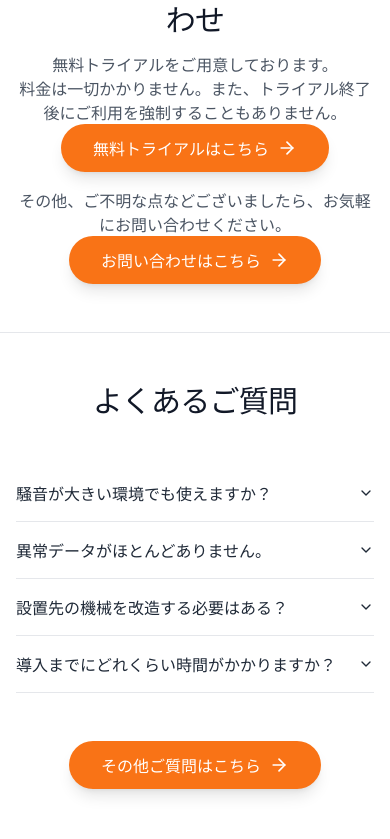
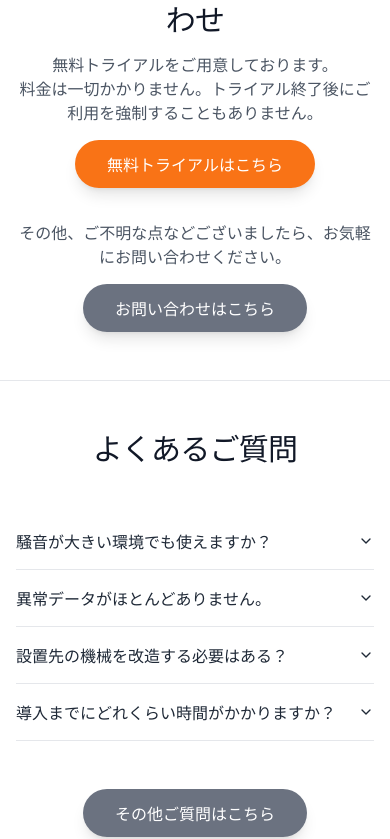
Before and after one commit to BABAAKIHISA/Otomoni-LP, a React (Vite) app: page / in a window 390 px wide. Shown: the part 5191-6030 px from the top of the page. Built offline with nearby package versions, Linux system fonts and the light colour scheme.

Commit message:
Change layout

```diff
--- a/src/App.jsx
+++ b/src/App.jsx
@@ -4,7 +4,6 @@ import Header from '@/components/Header';
 import Footer from '@/components/Footer';
 import GoogleAnalytics from '@/components/GoogleAnalytics';
 import Home from '@/pages/Home';
-import About from '@/pages/About';
 import Contact from '@/pages/Contact';
 import ProductDetailPage from '@/pages/ProductDetailPage';
 import Success from '@/pages/Success';
@@ -27,7 +26,6 @@ function App() {
       <main className="flex-grow">
         <Routes>
           <Route path="/" element={<Home />} />
-          <Route path="/about" element={<About />} />
           <Route path="/contact" element={<Contact />} />
           <Route path="/Faq" element={<Faq />} />
           <Route path="/FreeTrial" element={<FreeTrial />} />
--- a/src/components/Header.jsx
+++ b/src/components/Header.jsx
@@ -10,9 +10,6 @@ const Header = ({ setIsCartOpen }) => {
 
   const navLinks = [
     // Shop link removed as requested
-    { path: '/', label: 'オトモニについて' },
-    { path: '/about', label: '開発チーム' },
-    { path: '/Faq', label: 'よくあるご質問' },
     { path: '/contact', label: 'お問い合わせ' },
   ];
 
--- a/src/pages/Home.jsx
+++ b/src/pages/Home.jsx
@@ -344,22 +344,20 @@ const ClosingSection = () => {
           <h2 className="font-japanese text-3xl sm:text-4xl font-medium tracking-tight text-gray-900">
             無料トライアル、お問い合わせ
           </h2>
-          <p className="font-japanese mt-4 text-base sm:text-lg text-gray-600">
+          <p className="font-japanese mt-4 mb-4 text-base sm:text-lg text-gray-600">
             無料トライアルをご用意しております。<br />
-            料金は一切かかりません。また、トライアル終了後にご利用を強制することもありません。<br />
+            料金は一切かかりません。トライアル終了後にご利用を強制することもありません。<br />
             <Link to="/FreeTrial">
-              <Button className="font-japanese bg-orange-500 text-white hover:bg-orange-600 rounded-full px-8 py-6 text-base transition-all duration-300 hover:scale-105 shadow-lg hover:shadow-xl">
+              <Button className="font-japanese mt-4 mb-4 bg-orange-500 text-white hover:bg-orange-600 rounded-full px-8 py-6 text-base transition-all duration-300 hover:scale-105 shadow-lg hover:shadow-xl">
                 無料トライアルはこちら
-                <ArrowRight className="ml-2 w-5 h-5" />
               </Button>
             </Link>
           </p>
           <p className="font-japanese mt-4 text-base sm:text-lg text-gray-600">
             その他、ご不明な点などございましたら、お気軽にお問い合わせください。<br />
             <Link to="/contact">
-              <Button className="font-japanese bg-orange-500 text-white hover:bg-orange-600 rounded-full px-8 py-6 text-base transition-all duration-300 hover:scale-105 shadow-lg hover:shadow-xl">
+              <Button className="font-japanese mt-4 bg-gray-500 text-white hover:bg-gray-600 rounded-full px-8 py-6 text-base transition-all duration-300 hover:scale-105 shadow-lg hover:shadow-xl">
                 お問い合わせはこちら
-                <ArrowRight className="ml-2 w-5 h-5" />
               </Button>
             </Link>
           </p>
@@ -437,9 +435,8 @@ const FaqSection = () => {
           className="mt-12 text-center"
         >
           <Link to="/Faq">
-            <Button className="font-japanese bg-orange-500 text-white hover:bg-orange-600 rounded-full px-8 py-6 sm:px-10 sm:py-7 text-base sm:text-lg transition-all duration-300 hover:scale-105 shadow-lg hover:shadow-xl">
+            <Button className="font-japanese bg-gray-500 text-white hover:bg-gray-600 rounded-full px-8 py-6 sm:px-10 sm:py-7 text-base sm:text-lg transition-all duration-300 hover:scale-105 shadow-lg hover:shadow-xl">
               その他ご質問はこちら
-              <ArrowRight className="ml-2 w-5 h-5" />
             </Button>
           </Link>
         </motion.div>
```
Also changed, not shown: src/pages/Contact.jsx (line endings or trailing spaces), 1 other file (tests, documents, lock files or other folders).
